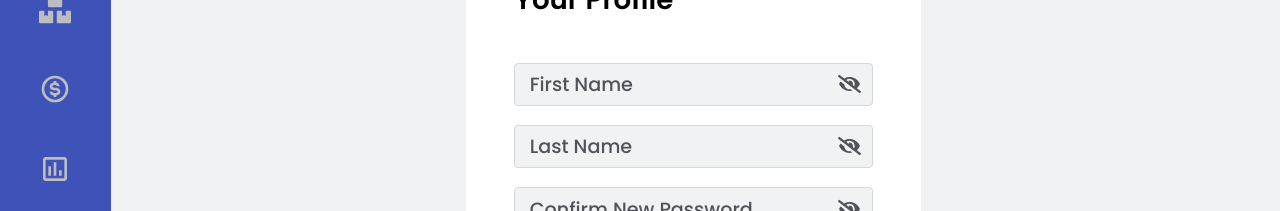
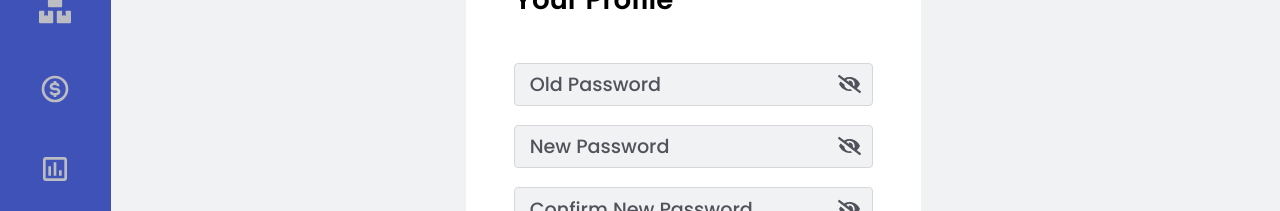
Before and after one commit to chiwei93/expense-tracker, a Next.js app: page /profile/change-password in a window 1280 px wide. Shown: the part 307-518 px from the top of the page. Built offline with nearby package versions, Linux system fonts and the light colour scheme.

Commit message:
added change password page

```diff
--- a/pages/profile/change-password.tsx
+++ b/pages/profile/change-password.tsx
@@ -33,14 +33,14 @@ const ChangePassword: NextPage = () => {
 
         <div className={styles.formControl}>
           <PasswordInput
-            labelText="First Name"
+            labelText="old password"
             id={`oldPassword-${oldPasswordInputId}`}
           />
         </div>
 
         <div className={styles.formControl}>
           <PasswordInput
-            labelText="Last Name"
+            labelText="new password"
             id={`newPassword-${newPasswordInputId}`}
           />
         </div>
```
